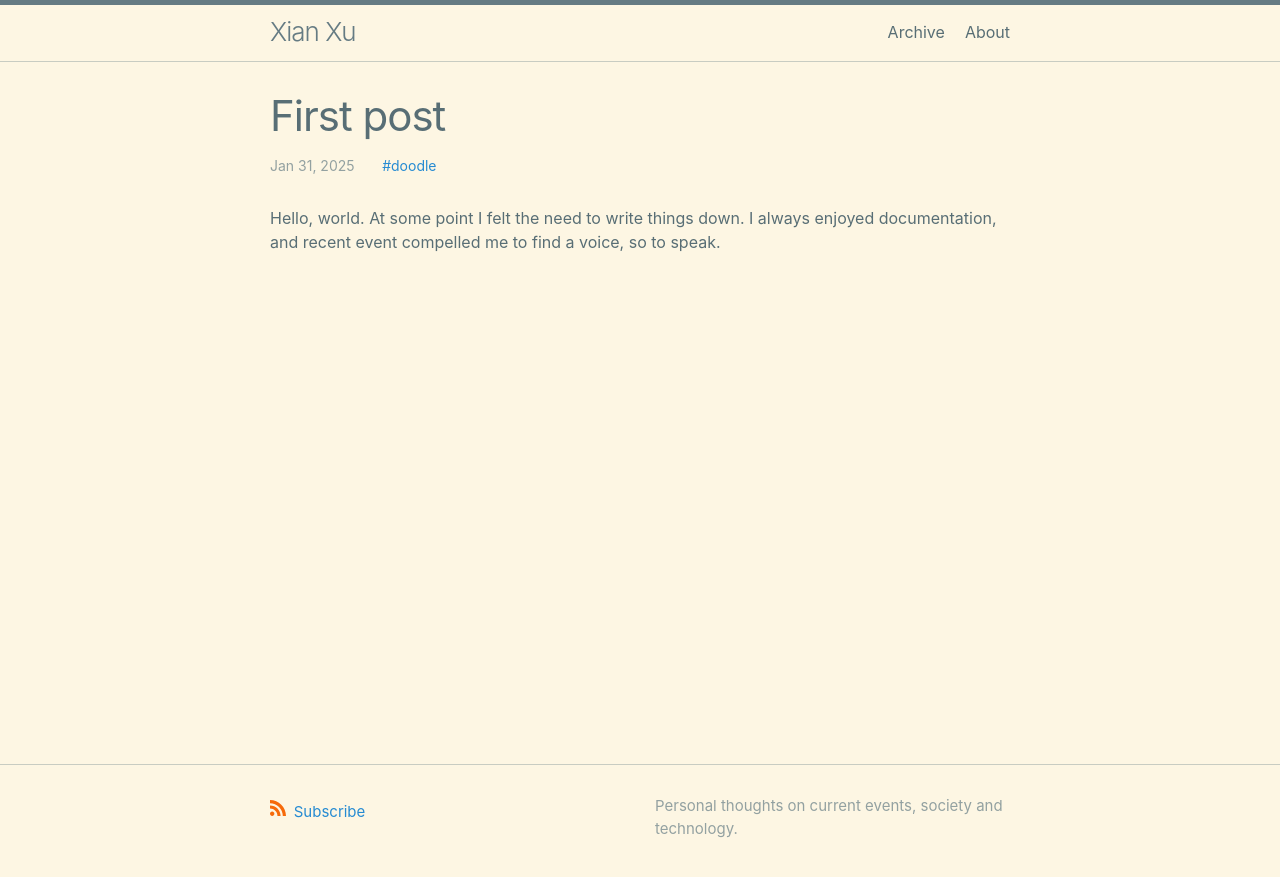
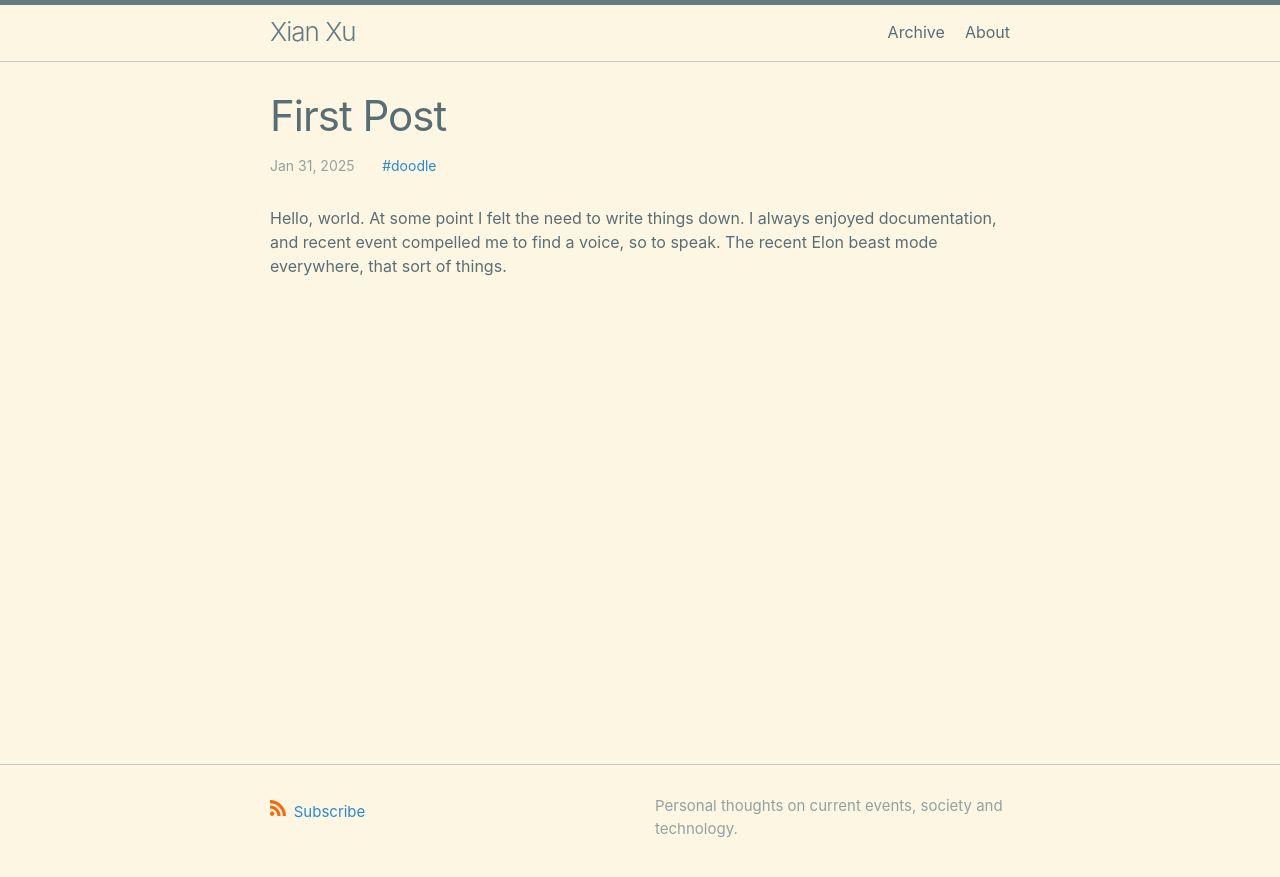
Before and after one commit to xianxu/xianxu.github.io, a Jekyll site: the page built from _posts/2025-01-30-hello-world.markdown, in a window 1280 px wide. Shown: the top 877 px of the page. Built offline with Jekyll 4.4.1, drawn with Linux system fonts in a browser that asks for light colours.

Commit message:
Sync latest _posts from private repo

```diff
--- a/_posts/2025-01-30-hello-world.markdown
+++ b/_posts/2025-01-30-hello-world.markdown
@@ -1,8 +1,8 @@
 ---
 layout: post
-title: "First post"
+title: "First Post"
 date: 2025-01-30 21:23:00 -0800
 tags: doodle
 ---
 
-Hello, world. At some point I felt the need to write things down. I always enjoyed documentation, and recent event compelled me to find a voice, so to speak.
+Hello, world. At some point I felt the need to write things down. I always enjoyed documentation, and recent event compelled me to find a voice, so to speak. The recent Elon beast mode everywhere, that sort of things.
```
